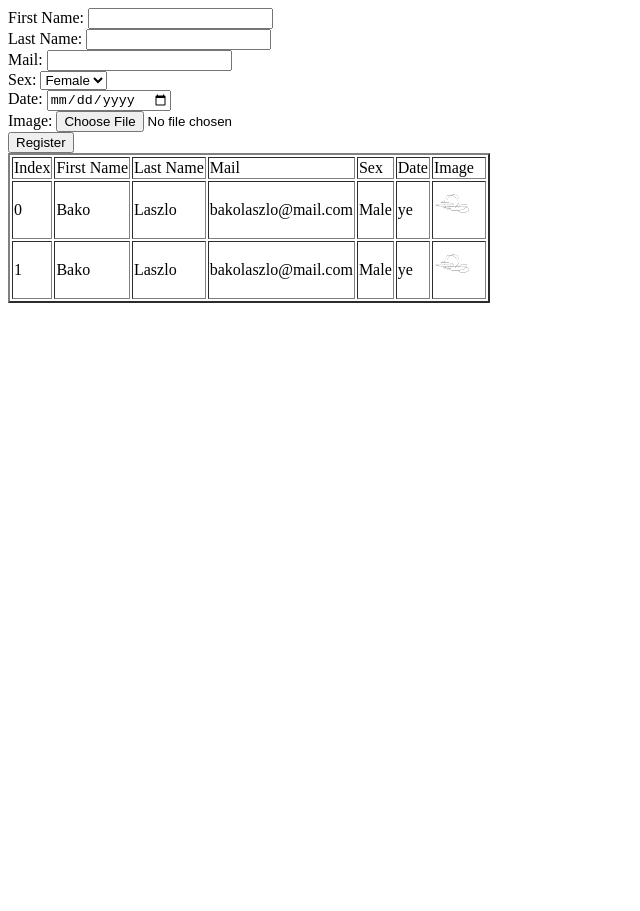
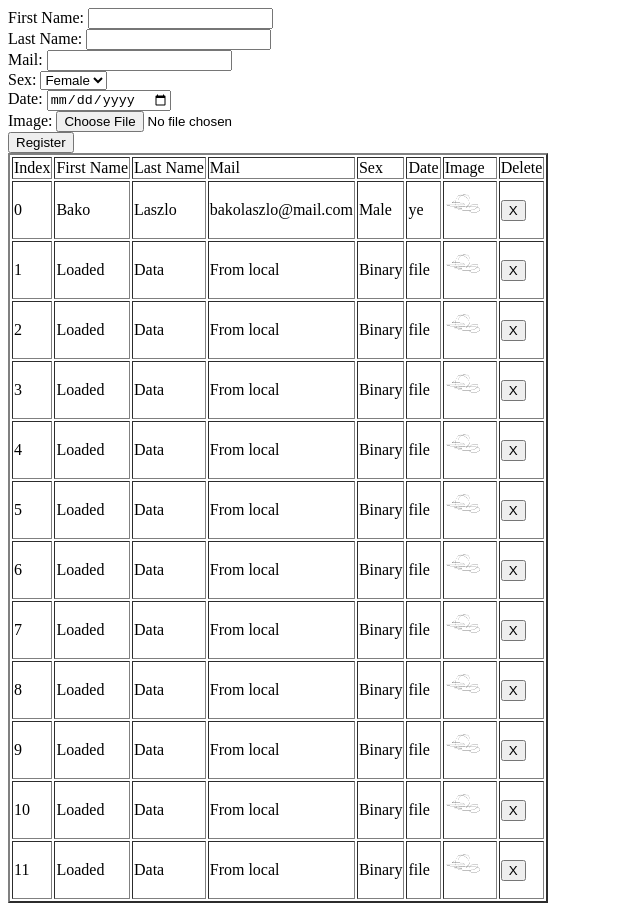
Before and after one commit to bakolaszlo/Front-End-Task2, a plain HTML site: page index.html in a window 1280 px wide. Shown: the whole page, without its empty margins (0-640 px from the left). Before the commit the page ends 800 px from the top, so only its background shows below. Drawn offline with Linux system fonts and the light colour scheme.

Commit message:
Added DELETE button on table

```diff
--- a/data/db.json
+++ b/data/db.json
@@ -1,4 +1,5 @@
-[{
+[
+    {
         "lastName":"Laszlo",
         "firstName":"Bako",
         "mail":"bakolaszlo@mail.com",
@@ -6,12 +7,103 @@
         "date":"ye",
         "image":"data/img.png"
     },
+
     {
-    "lastName":"Laszlo",
-    "firstName":"Bako",
-    "mail":"bakolaszlo@mail.com",
-    "sex":"Male",
-    "date":"ye",
+        "lastName":"Data",
+        "firstName":"Loaded",
+        "mail":"From local",
+        "sex":"Binary",
+        "date":"file",
+        "image":"data/img.png"
+    },
+
+    {
+        "lastName":"Data",
+        "firstName":"Loaded",
+        "mail":"From local",
+        "sex":"Binary",
+        "date":"file",
+        "image":"data/img.png"
+    },
+
+    {
+        "lastName":"Data",
+        "firstName":"Loaded",
+        "mail":"From local",
+        "sex":"Binary",
+        "date":"file",
+        "image":"data/img.png"
+    },
+
+    {
+        "lastName":"Data",
+        "firstName":"Loaded",
+        "mail":"From local",
+        "sex":"Binary",
+        "date":"file",
+        "image":"data/img.png"
+    },
+
+    {
+        "lastName":"Data",
+        "firstName":"Loaded",
+        "mail":"From local",
+        "sex":"Binary",
+        "date":"file",
+        "image":"data/img.png"
+    },
+
+    {
+        "lastName":"Data",
+        "firstName":"Loaded",
+        "mail":"From local",
+        "sex":"Binary",
+        "date":"file",
+        "image":"data/img.png"
+    },
+
+    {
+        "lastName":"Data",
+        "firstName":"Loaded",
+        "mail":"From local",
+        "sex":"Binary",
+        "date":"file",
+        "image":"data/img.png"
+    },
+
+    {
+        "lastName":"Data",
+        "firstName":"Loaded",
+        "mail":"From local",
+        "sex":"Binary",
+        "date":"file",
+        "image":"data/img.png"
+    },
+
+    {
+        "lastName":"Data",
+        "firstName":"Loaded",
+        "mail":"From local",
+        "sex":"Binary",
+        "date":"file",
+        "image":"data/img.png"
+    },
+
+    {
+        "lastName":"Data",
+        "firstName":"Loaded",
+        "mail":"From local",
+        "sex":"Binary",
+        "date":"file",
+        "image":"data/img.png"
+    },
+
+    {
+        "lastName":"Data",
+        "firstName":"Loaded",
+        "mail":"From local",
+        "sex":"Binary",
+        "date":"file",
         "image":"data/img.png"
     }
 
--- a/index.html
+++ b/index.html
@@ -10,17 +10,17 @@
 <body>
     <form id="myForm">
         <div>
-            <label for="fname">
+            <label for="firstName">
                 First Name:
             </label>
 
-            <input type="text" id="firstName" name="fname"> <br>
+            <input type="text" id="firstName" name="firstName"> <br>
 
             <label for="lname">
                 Last Name:
             </label>
 
-            <input type="text" id="lastName" name="lname"> <br>
+            <input type="text" id="lastName" name="lastName"> <br>
 
             <label for="mail">
                 Mail:
@@ -64,7 +64,7 @@
 
         <table border="2">
             <tbody id="table-class">
-                <tr>
+                <tr id="-1">
                     <td>Index</td>
                     <td>First Name</td>
                     <td>Last Name</td>
@@ -72,6 +72,7 @@
                     <td>Sex</td>
                     <td>Date</td>
                     <td>Image</td>
+                    <td>Delete</td>
                 </tr>
             </tbody>
         </table>
--- a/scripts/app.js
+++ b/scripts/app.js
@@ -1,7 +1,11 @@
 const myForm = document.getElementById('myForm');
 const table = document.getElementById('table-class');
+let buttons = document.getElementsByClassName('btn');
+let storage = window.localStorage;
+
 
 let startIndex = 0;
+
 
 
 myForm.addEventListener("submit", (e) =>
@@ -11,10 +15,12 @@ myForm.addEventListener("submit", (e) =>
     let arr = formToArray();
     let obj = objectify(arr);
     let jsonToFile = JSON.stringify(obj);
+    appendStorage(jsonToFile);
     appendHTML(obj);
-    alert(jsonToFile);
+    setListenerForButtons();
 
 });
+
 
 function loadFile(filePath) {
     var result = null;
@@ -47,6 +53,8 @@ function formToArray()
 function appendHTML(array)
 {
     let newRow = table.insertRow();
+    newRow.id=startIndex;
+
     newRow.insertCell().innerHTML=startIndex;
     startIndex+=1;
 
@@ -60,8 +68,17 @@ function appendHTML(array)
         newRow.insertCell().innerHTML="<img src= \"" + array.image + "\"  width=50 height=50 >";
     else
         newRow.insertCell().innerHTML='No Image';
+
+    newRow.insertCell().innerHTML="<input class=\"btn\" type=button value=X id=btn"+ startIndex+">";
 }
 
+function setListenerForButtons()
+{
+    buttons = document.getElementsByClassName('btn');
+    for (var i = 0; i < buttons.length; i++) {
+        buttons[i].addEventListener('click', deleteIndex, false);
+    }
+}
 
 var data = loadFile("data/db.json");
 data = JSON.parse(data)
@@ -70,3 +87,35 @@ for(i=0;i<data.length;++i)
 {
     appendHTML(data[i]);
 }
+
+function appendStorage(array)
+{
+    storage.setItem(startIndex,array);
+}
+
+
+function getFromStorage(index)
+{
+    return JSON.parse(storage.getItem(index));
+}
+
+for(i=0;i<data.length;++i)
+{
+    appendStorage(data[i]);
+}
+
+function deleteRow(rowid)
+{
+    console.log(rowid)
+    rowid-=1
+    var row = document.getElementById(rowid);
+    row.parentNode.removeChild(row);
+}
+
+function deleteIndex(event) {
+
+    deleteRow(event.target.id.toString().replace('btn',''));
+};
+
+
+setListenerForButtons()
```
Lines whose indentation alone changed are shown as unchanged.
